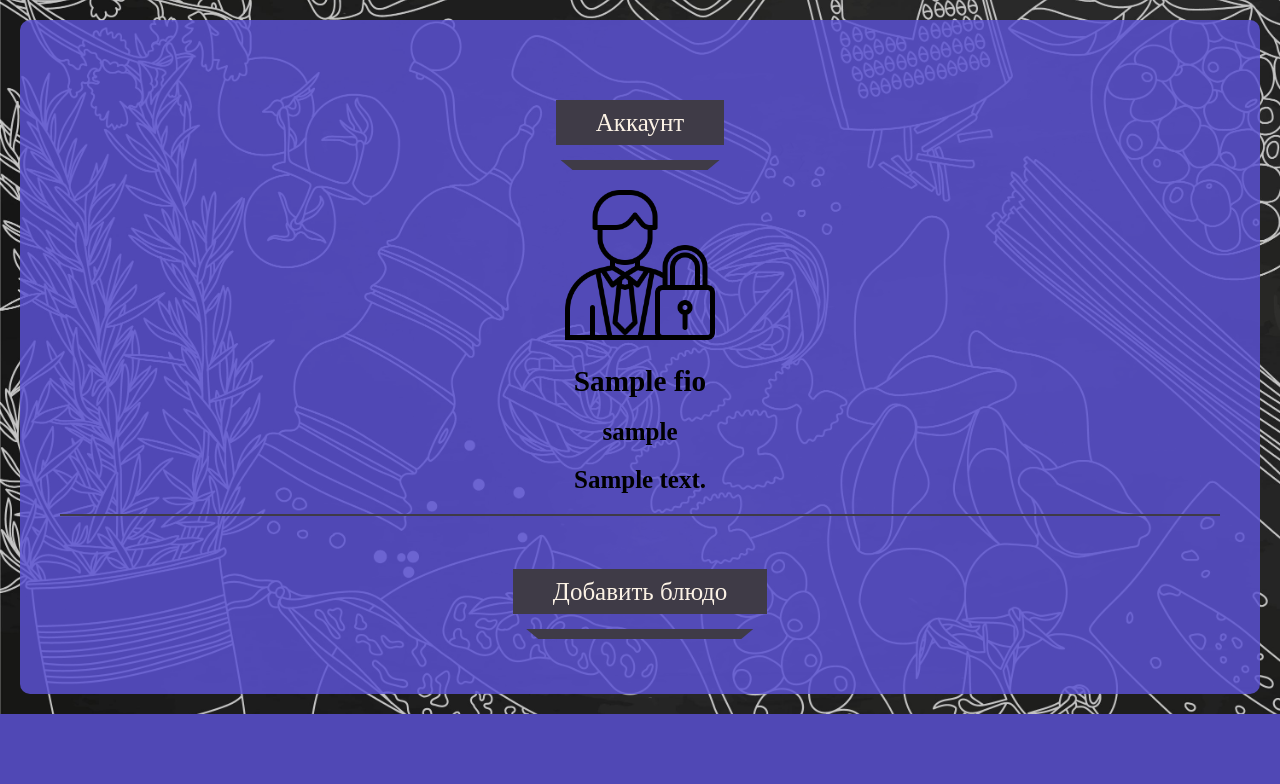
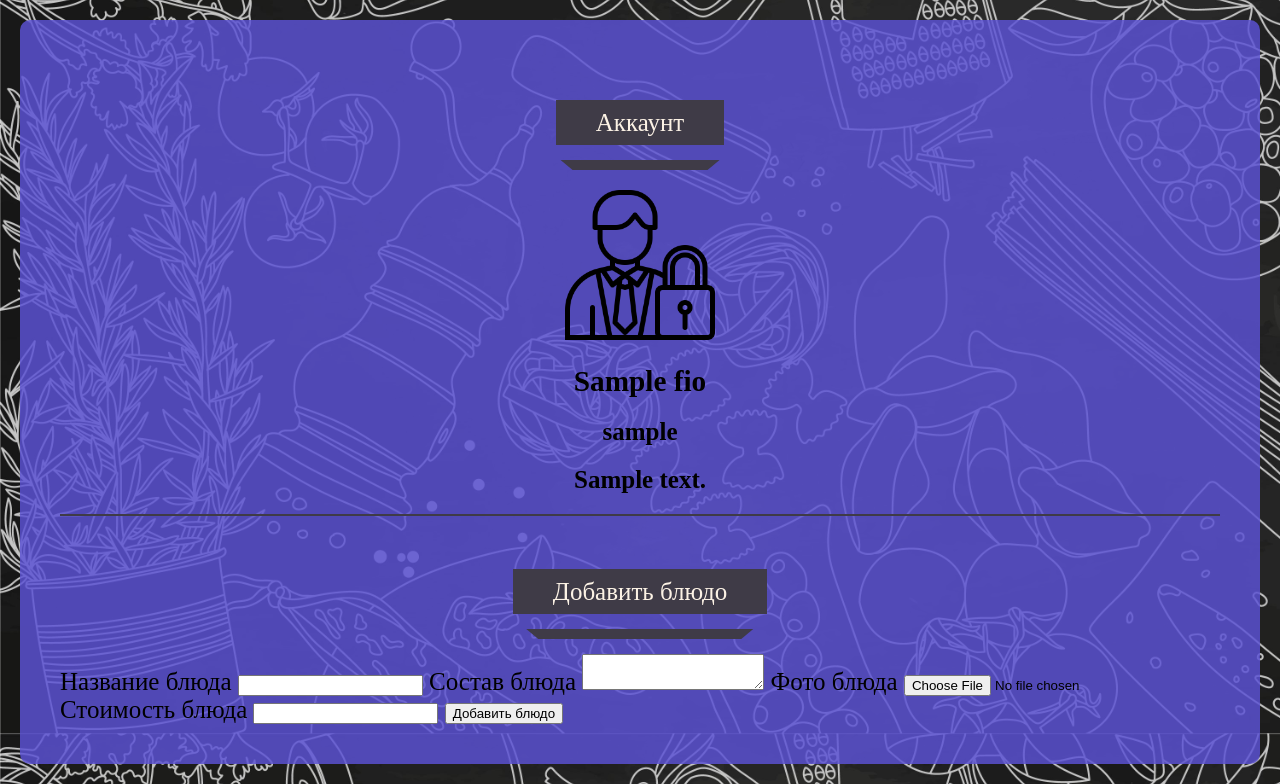
Before and after one commit to rowdyslav/BestAppInTheWorld, a Flask app: template templates/admin_account.html in a window 1280 px wide. Shown: the part 120-904 px from the top of the page. Before the commit the page ends 834 px from the top, so only its background shows below. Run offline with Flask 3, Linux system fonts and the light colour scheme; the template is opened without the code that fills it: most values are stand-ins (such as "Sample title", 1, 10 or a date in 2020); parts of the project's set-up code (start-up, migrations or seed data) failed here and were passed over.

Commit message:
add form to adding dish

```diff
--- a/templates/admin_account.html
+++ b/templates/admin_account.html
@@ -35,8 +35,20 @@
         </div>
 
         <div class="adding_dish">
-            <form action="/add_dish">
+            <form action="/add_dish" method="post">
+                <label for="dishTitle">Название блюда</label>
+                    <input type="text" id="dishTitle" name="dishTitle" required>
 
+                    <label for="dishStructure">Состав блюда</label>
+                    <textarea id="dishStructure" name="dishStructure" required></textarea>
+
+                    <label for="dishImage">Фото блюда</label>
+                    <input type="file" id="dishImage" name="dishImage" accept="image/*" required>
+
+                    <label for="dishCost">Стоимость блюда</label>
+                    <input type="text" id="dishCost" name="dishCost" required>
+
+                    <input type="submit" value="Добавить блюдо">
             </form>
         </div>
     </div>
```
